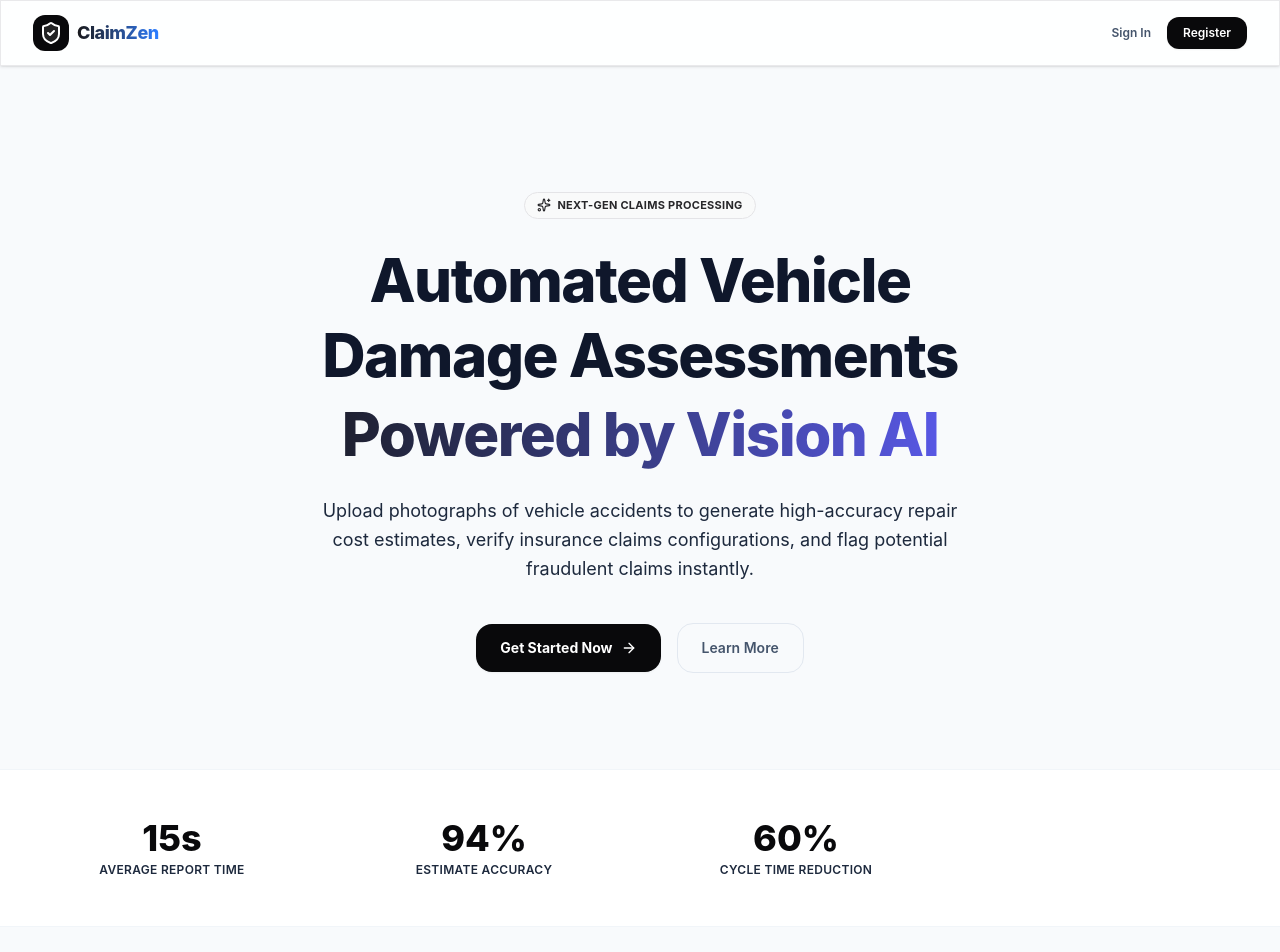
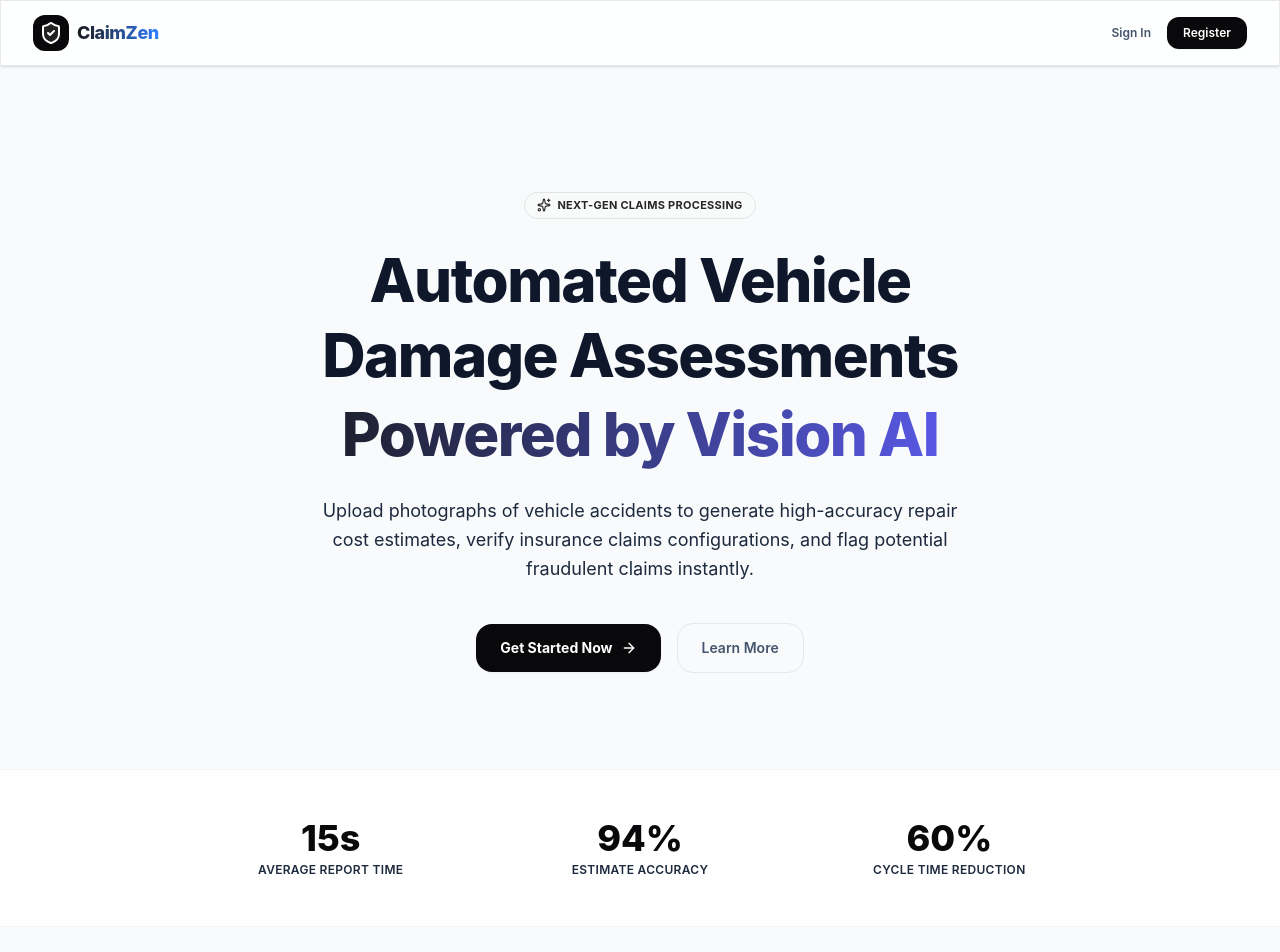
Before and after one commit to BarathGajendran/claimzen, a React (Vite) app in the folder frontend/: page / in a window 1280 px wide. Shown: the top 952 px of the page. Built offline with nearby package versions, Linux system fonts and the light colour scheme.

Commit message:
style: center stats cards grid layout on landing page

```diff
--- a/frontend/src/pages/LandingPage.jsx
+++ b/frontend/src/pages/LandingPage.jsx
@@ -124,7 +124,7 @@
         {/* Stats Grid */}
         <section className="bg-white dark:bg-slate-900/50 border-y border-slate-100 dark:border-slate-800/80">
           <div className="max-w-7xl mx-auto px-4 sm:px-6 lg:px-8 py-12">
-            <div className="grid grid-cols-2 md:grid-cols-4 gap-8 text-center">
+            <div className="grid grid-cols-1 sm:grid-cols-3 gap-8 text-center max-w-4xl mx-auto">
               {stats.map((stat, idx) => (
                 <div key={idx} className="space-y-1">
                   <div className="text-3xl sm:text-4xl font-extrabold text-brand-500 dark:text-brand-400">
```
